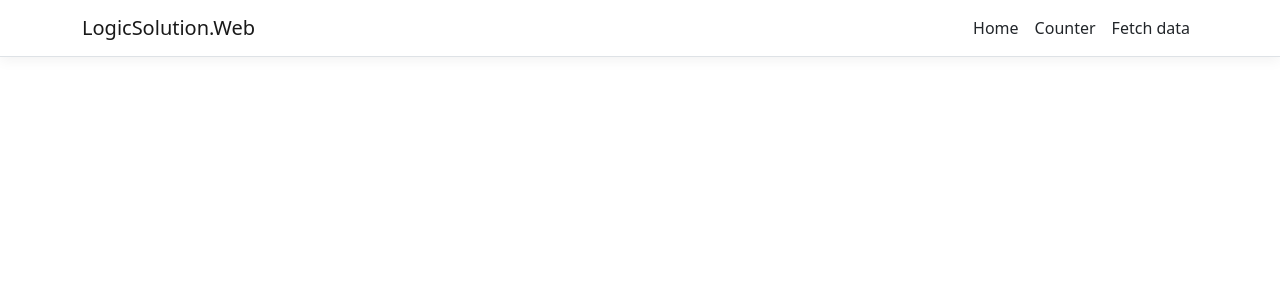
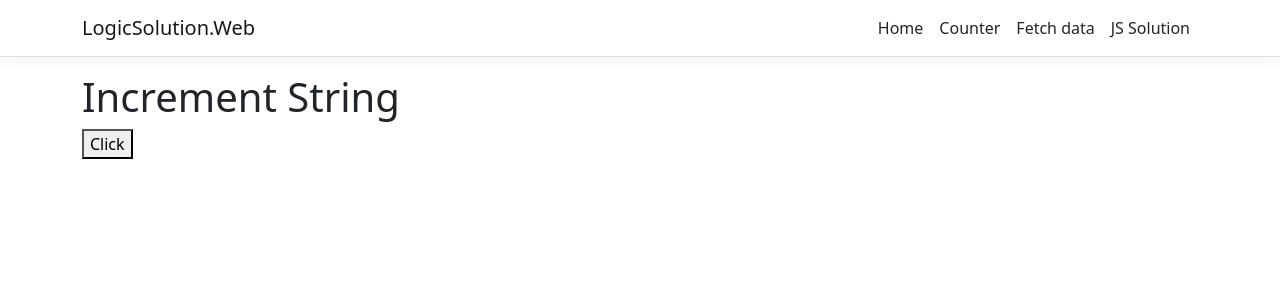
Before and after one commit to kaloyragalag/LogicSolution, a React (Create React App) app in the folder LogicSolution.Web/ClientApp/: page /jssolution in a window 1280 px wide. Shown: the top 300 px of the page. Built offline with nearby package versions, Linux system fonts and the light colour scheme.

Commit message:
Added JS Solution page

```diff
--- /dev/null
+++ b/LogicSolution.Web/ClientApp/src/components/JSSolution.js
@@ -0,0 +1,31 @@
+import React, { Component } from 'react';
+
+export class JSSolution extends Component {
+    static displayName = JSSolution.name;
+
+    incrementString(strng) {
+        var idxNum = 0;
+        var found = false;
+        for (var i = strng.length - 1; i >= 0 && !found; i--) {
+            if (isNaN(strng[i])) {
+                found = true;
+                idxNum = i + 1;
+            }
+        }
+
+        var newNum = parseInt(strng.substring(idxNum)) + 1;
+        newNum = isNaN(newNum) ? 1 : newNum;
+        var offset = strng.substring(idxNum).length - newNum.toString().length;
+        var newOffsetNum = strng.slice(idxNum, idxNum + offset) + newNum;
+        alert(strng.substring(0, idxNum) + newOffsetNum);
+    }
+
+    render() {
+        return (
+            <div>
+                <h1>Increment String</h1>
+                <button onClick={() => this.incrementString('009')} > Click</button>
+            </div>
+        );
+    }
+}
--- a/LogicSolution.Web/ClientApp/src/components/NavMenu.js
+++ b/LogicSolution.Web/ClientApp/src/components/NavMenu.js
@@ -38,6 +38,9 @@ export class NavMenu extends Component {
               <NavItem>
                 <NavLink tag={Link} className="text-dark" to="/fetch-data">Fetch data</NavLink>
               </NavItem>
+              <NavItem>
+                <NavLink tag={Link} className="text-dark" to="/jssolution">JS Solution</NavLink>
+              </NavItem>
             </ul>
           </Collapse>
         </Navbar>
```
Also changed, not shown: LogicSolution.Web/ClientApp/src/AppRoutes.js (+6 -1 lines), 1 other file (tests, documents, lock files or other folders).
